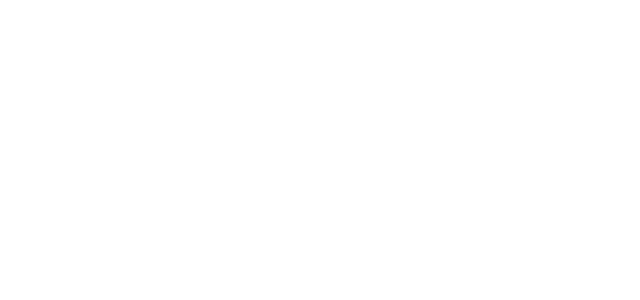
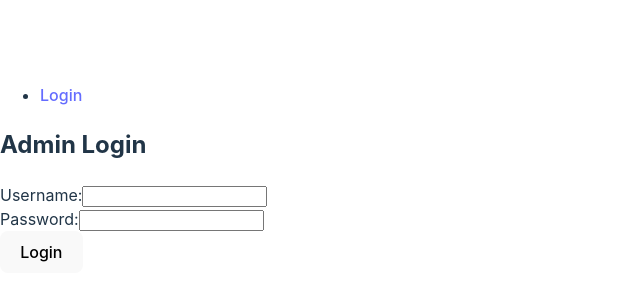
Before and after one commit to LayuruLK/ElectS---Advanced-E-Voting-System, a React (Vite) app in the folder Admin/: page / in a window 1280 px wide. Shown: the part 230-530 px from the top of the page, without its empty margins (0-640 px from the left). Built offline with nearby package versions, Linux system fonts and the light colour scheme.

Commit message:
Merge Login Component

```diff
--- a/Admin/src/App.jsx
+++ b/Admin/src/App.jsx
@@ -1,16 +1,22 @@
-import { useState } from 'react'
-import reactLogo from './assets/react.svg'
-import viteLogo from '/vite.svg'
-import './App.css'
+import React from "react";
+import { BrowserRouter as Router, Routes, Route, Link } from "react-router-dom";
+import Login from "./components/Login";
 
 function App() {
-  const [count, setCount] = useState(0)
-
   return (
-    <>
-
-    </>
-  )
+    <Router>
+      <div>
+        <nav>
+          <ul>
+            <li><Link to="/">Login</Link></li>
+          </ul>
+        </nav>
+      </div>
+      <Routes>
+        <Route path="/" element={<Login />} />
+      </Routes>
+    </Router>
+  );
 }
 
-export default App
+export default App;
```
